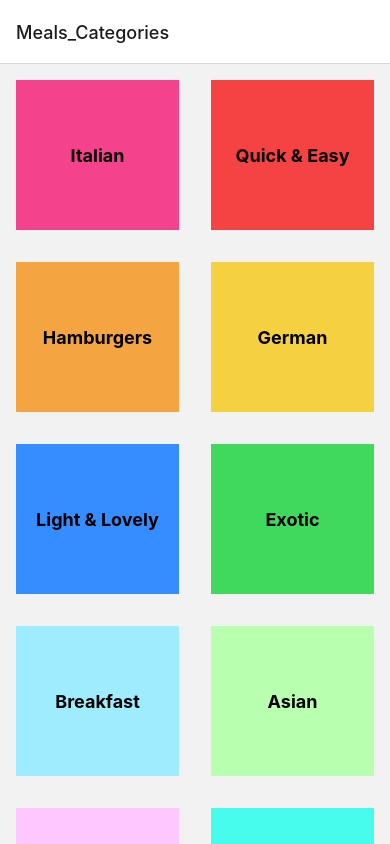
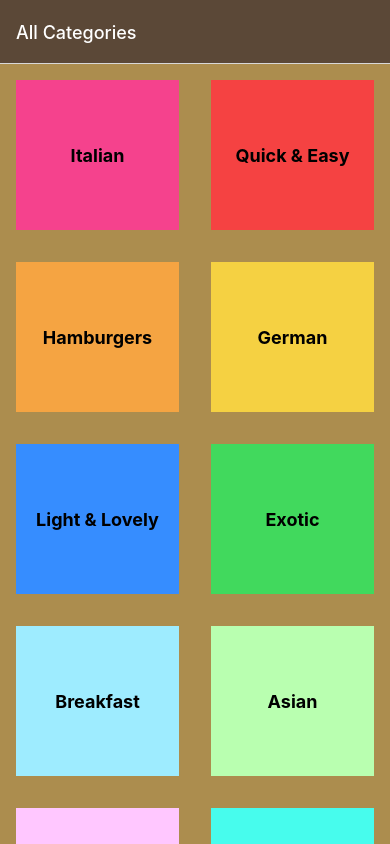
Before and after one commit to CarlosBerry/menuReact, a React Native app: screen / in a window 390 px wide. Built offline with nearby package versions, Linux system fonts and the light colour scheme.

Commit message:
Backgrounds in differents screens

```diff
--- a/App.js
+++ b/App.js
@@ -11,10 +11,24 @@ const Stack= createNativeStackNavigator();
 export default function App() {
   return (
     <>
-    <StatusBar style='dark' />
+    <StatusBar style='light' />
     <NavigationContainer>
-      <Stack.Navigator>
-        <Stack.Screen name="Meals_Categories"   component= {CategorieScreen}/>
+      <Stack.Navigator
+      screenOptions= {{
+        title: 'All Categories',
+        headerStyle: {backgroundColor: '#5B4837'},
+        contentStyle: {backgroundColor: '#ac8d4e'},
+        headerTintColor:'white'
+
+
+      }
+
+    }
+      >
+        <Stack.Screen name="Meals_Categories"
+        component= {CategorieScreen}
+
+        />
         <Stack.Screen name="Meals_Screen"   component= {MealsScreen}/>
       </Stack.Navigator>
 
```
